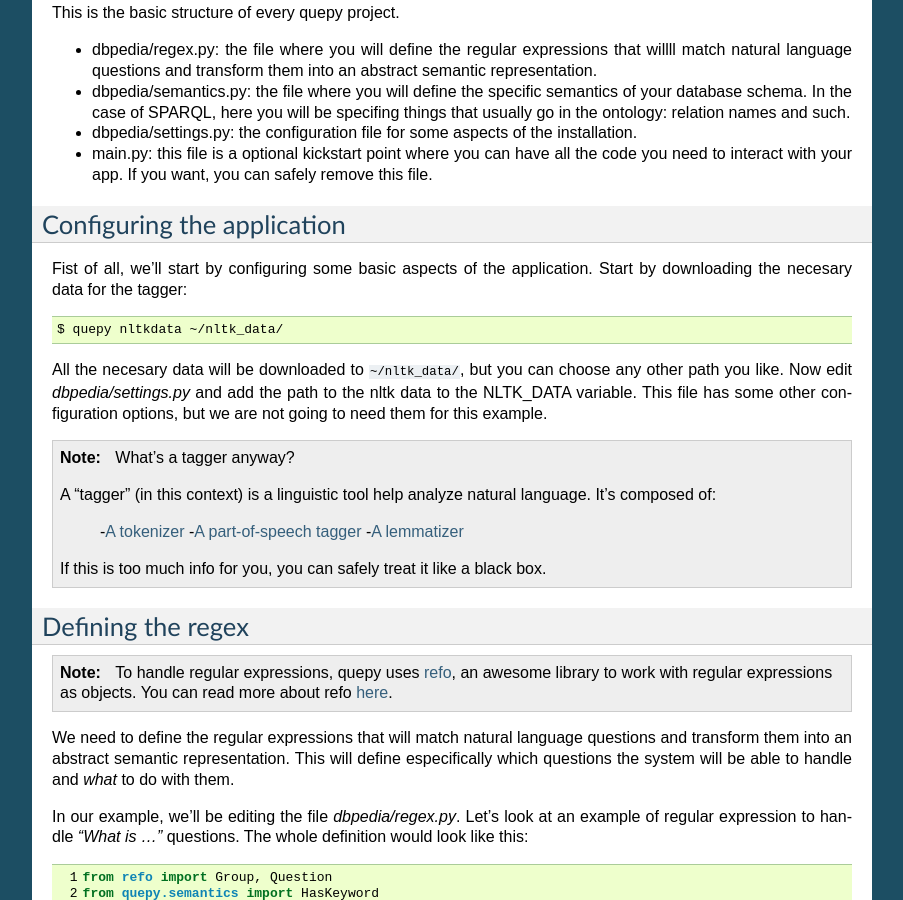
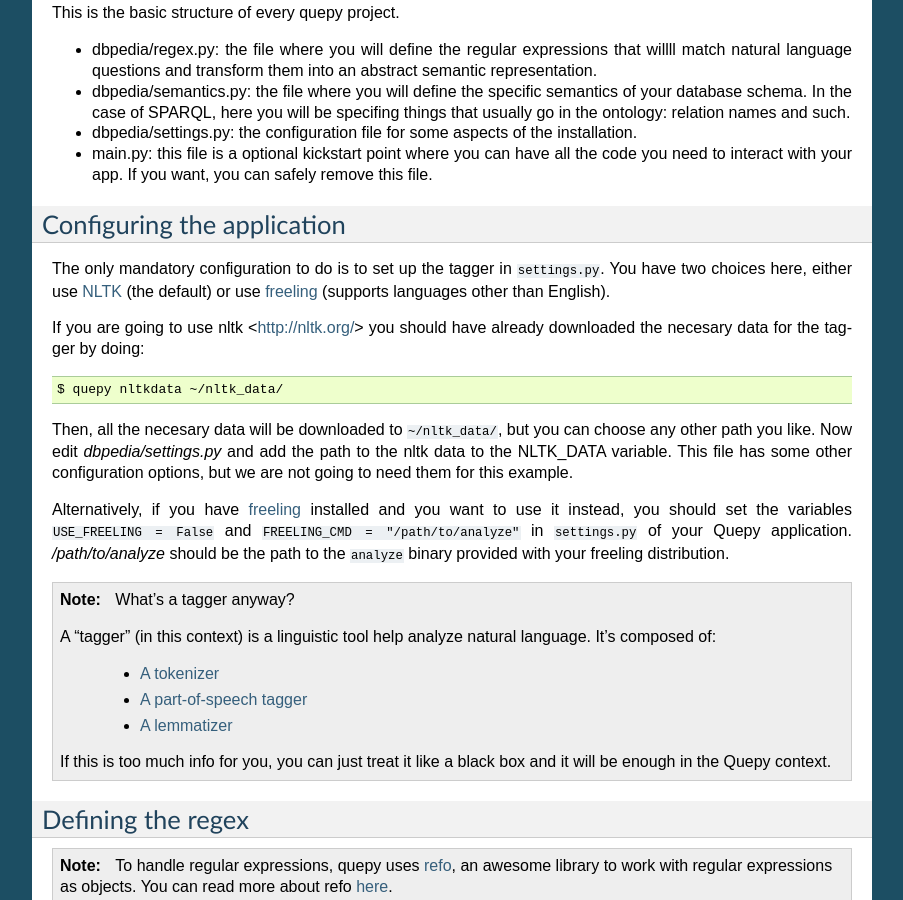
Before and after one commit to machinalis/quepy, a Sphinx documentation site: the page built from docs/tutorial.rst, in a window 1280 px wide and 900 px high, scrolled down 1132 px. Shown: the whole window, without its empty margins (198-1101 px from the left). Built offline with Sphinx 7.4.7, drawn with Linux system fonts in a browser that asks for light colours.

Commit message:
Added configuration instructions for freeling

```diff
--- a/docs/freeling.rst
+++ b/docs/freeling.rst
@@ -1,5 +1,11 @@
 Freeling
 ========
 
+.. Note::
+
+    In order to configure a Quepy application to use freeling please see
+    :ref:`configuring-application`
+
+
 .. automodule:: quepy.freeling
     :members:
--- a/docs/tutorial.rst
+++ b/docs/tutorial.rst
@@ -84,22 +84,37 @@ This is the basic structure of every quepy project.
   code you need to interact with your app. If you want, you can safely remove
   this file.
 
+.. _configuring-application:
+
 Configuring the application
 ---------------------------
 
-Fist of all, we'll start by configuring some basic aspects of the application.
-Start by downloading the necesary data for the tagger:
+The only mandatory configuration to do is to set up the tagger in
+``settings.py``. You have two choices here, either use
+`NLTK <http://nltk.org/>`_ (the default) or
+use `freeling <http://nlp.lsi.upc.edu/freeling/>`_ (supports languages other
+than English).
+
+If you are going to use nltk <http://nltk.org/> you should have already
+downloaded the necesary data for the tagger by doing:
 
 ::
 
     $ quepy nltkdata ~/nltk_data/
 
-All the necesary data will be downloaded to ``~/nltk_data/``, but you can choose
-any other path you like.
+Then, all the necesary data will be downloaded to ``~/nltk_data/``, but you can
+choose any other path you like.
 Now edit *dbpedia/settings.py* and add the path to the nltk data to the
 NLTK_DATA variable.
 This file has some other configuration options, but we are not going to need
 them for this example.
+
+Alternatively, if you have `freeling <http://nlp.lsi.upc.edu/freeling/>`_
+installed and you want to use it instead, you should set the variables
+``USE_FREELING = False`` and ``FREELING_CMD = "/path/to/analyze"`` in
+``settings.py`` of your Quepy application. `/path/to/analyze` should be the
+path to the ``analyze`` binary provided with your freeling distribution.
+
 
 .. Note::
 
@@ -107,10 +122,14 @@ them for this example.
 
     A "tagger" (in this context) is a linguistic tool help analyze natural
     language. It's composed of:
-        -`A tokenizer <http://en.wikipedia.org/wiki/Tokenization>`_
-        -`A part-of-speech tagger <http://en.wikipedia.org/wiki/Part-of-speech_tagging>`_
-        -`A lemmatizer <http://en.wikipedia.org/wiki/Lemmatisation>`_
-    If this is too much info for you, you can safely treat it like a black box.
+
+        - `A tokenizer <http://en.wikipedia.org/wiki/Tokenization>`_
+        - `A part-of-speech tagger <http://en.wikipedia.org/wiki/Part-of-speech_tagging>`_
+        - `A lemmatizer <http://en.wikipedia.org/wiki/Lemmatisation>`_
+
+    If this is too much info for you, you can just treat it like a black box
+    and it will be enough in the Quepy context.
+
 
 Defining the regex
 ------------------
```
Also changed, not shown: docs/installation.rst (+5 -5 lines).
